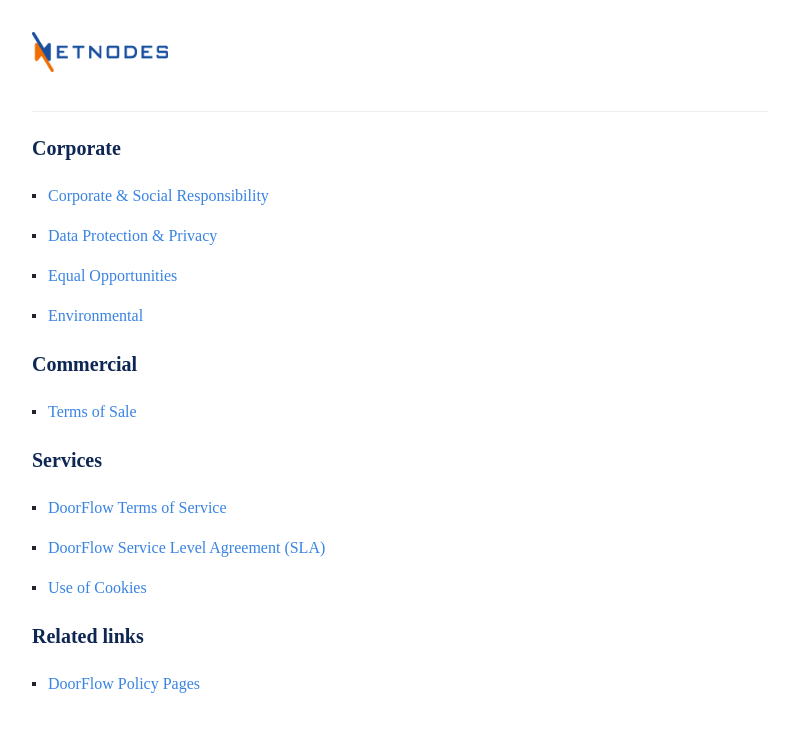
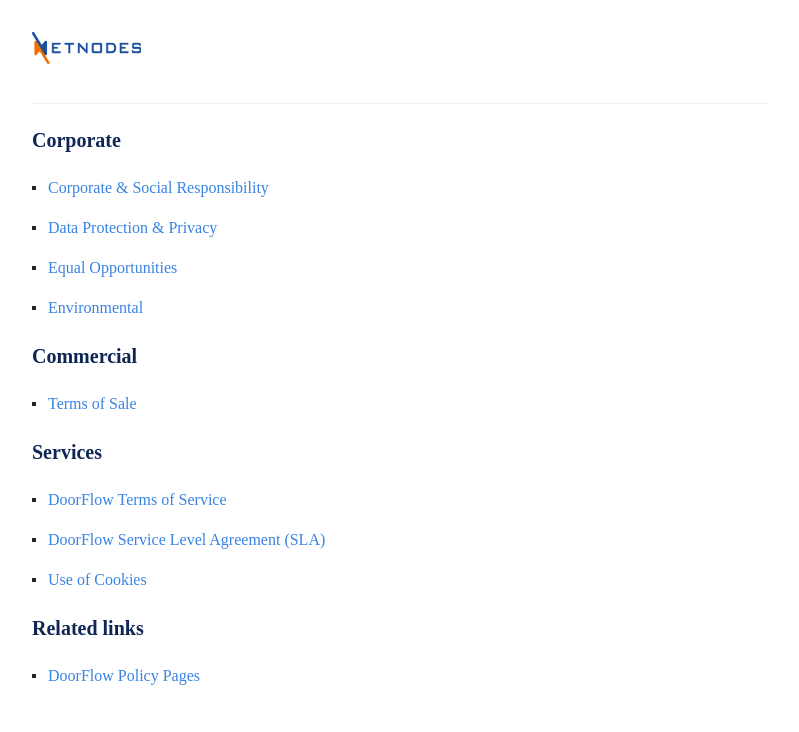
Before and after one commit to netnodes/Values, a Jekyll site: the page built from docs/index.md, in a window 1280 px wide. Shown: the top 732 px of the page, without its empty margins (240-1039 px from the left). Built offline with Jekyll 4.4.1, drawn with Linux system fonts in a browser that asks for light colours; some web fonts are replaced; our own code applies the rules of GitHub Pages for plain Markdown files; a script that is not in the unit is left out.

Commit message:
Final tidy

```diff
--- a/docs/404.html
+++ b/docs/404.html
@@ -2,7 +2,7 @@
 <!DOCTYPE html >
 <html>
 <head>
-  <title>DoorFlow</title>
+  <title>NetNodes</title>
   <link rel="shortcut icon" href="/assets/fonts/Averta-Bold.ttf" >
   <style type="text/css">
     * { box-sizing: border-box; }
--- a/docs/_layouts/default.html
+++ b/docs/_layouts/default.html
@@ -17,7 +17,7 @@
       <header>
 
         {% if site.logo %}
-          <h1><a href="{{ "/" | absolute_url }}"><img src="{{site.logo | relative_url}}" alt="{{ site.title | default: site.github.repository_name }}" height="40" /></a></h1>
+          <h1><a href="{{ "/" | absolute_url }}"><img src="{{site.logo | relative_url}}" alt="{{ site.title | default: site.github.repository_name }}" height="32" /></a></h1>
         {% else %}
           <h1><a href="{{ "/" | absolute_url }}">{{ site.title | default: site.github.repository_name }}</a></h1>
         {% endif %}
```
